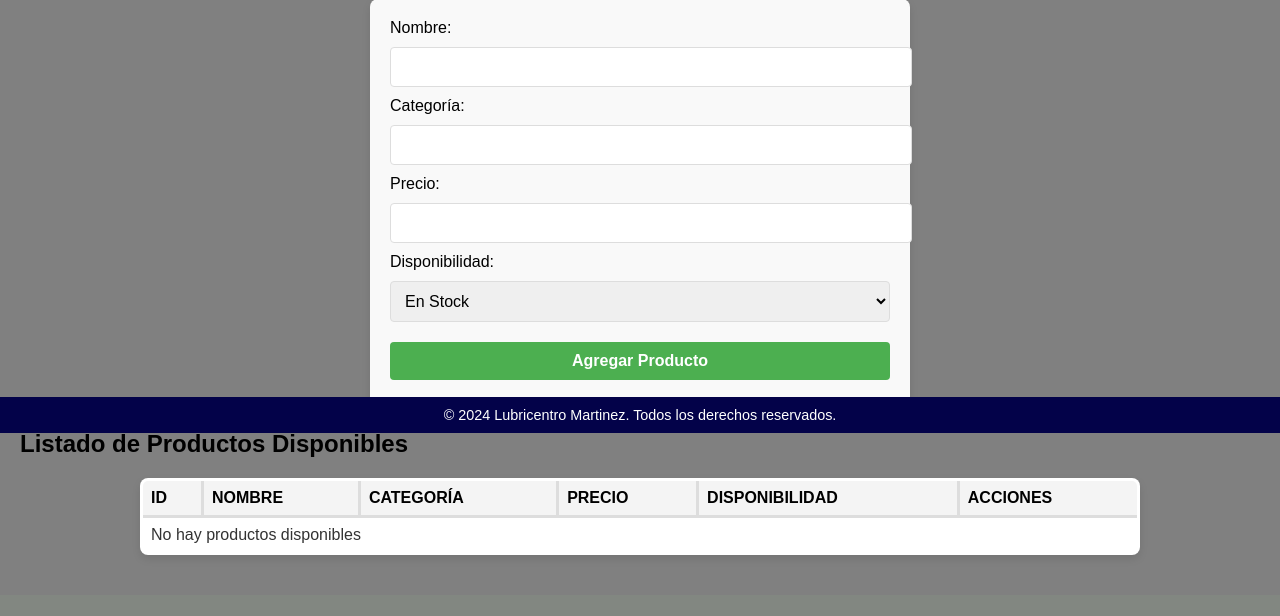
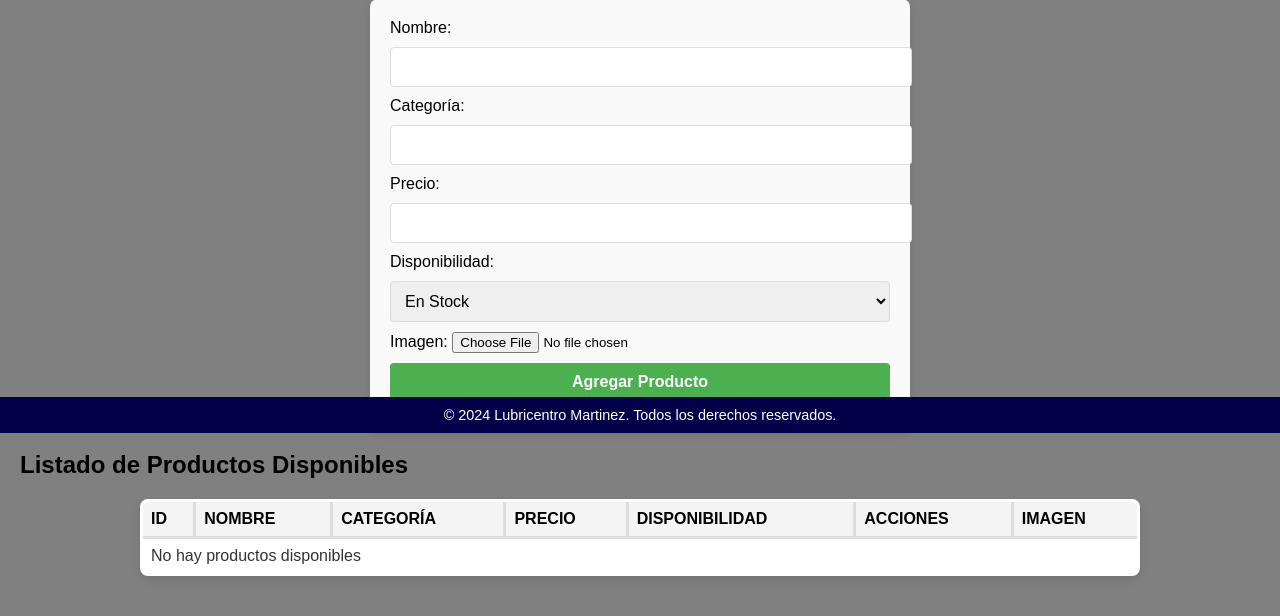
Before and after one commit to Alemartinezz15/tp-paradigmas, a PHP site: page /html/admin.php in a window 1280 px wide. Shown: the part 367-983 px from the top of the page. Before the commit the page ends 927 px from the top, so only its background shows below. Run offline with PHP 8.4, Linux system fonts and the light colour scheme; the visitor is signed in with stand-in values (Sample User, id 1); data that the repository does not hold is empty.

Commit message:
ultimos cambios

```diff
--- a/css/auth.css
+++ b/css/auth.css
@@ -5,7 +5,7 @@ form {
     max-width: 400px;
     margin: 0 auto;
     padding: 20px;
-    border: 1px solid #ddd;
+    border: 1px solid #dddddd;
     border-radius: 8px;
     background-color: #f9f9f9;
     box-shadow: 0 2px 10px rgba(0, 0, 0, 0.1);
--- a/html/admin.php
+++ b/html/admin.php
@@ -7,7 +7,6 @@ if (!isset($_SESSION['user_role']) || $_SESSION['user_role'] != 'admin') {
     header("Location: login.php");
     exit();
 }
-
 
 if (isset($_GET['editar'])) {
     $id = $_GET['editar'];
@@ -27,8 +26,22 @@ if ($_SERVER['REQUEST_METHOD'] === 'POST' && isset($_POST['actualizar'])) {
     $precio = $_POST['precio'];
     $disponibilidad = $_POST['disponibilidad'];
 
-    $stmt = $conn->prepare("UPDATE productos SET nombre = ?, categoria = ?, precio = ?, disponibilidad = ? WHERE id = ?");
-    $stmt->bind_param("ssdsi", $nombre, $categoria, $precio, $disponibilidad, $id);
+    // Procesar la imagen
+    $imagen = '';
+    if (isset($_FILES['imagen']) && $_FILES['imagen']['error'] == 0) {
+        $ruta_destino = 'C:/xampp/htdocs/tp/img_crud/' . basename($_FILES['imagen']['name']);
+        if (move_uploaded_file($_FILES['imagen']['tmp_name'], $ruta_destino)) {
+            $imagen = $ruta_destino;
+        }
+    }
+
+    if ($imagen) {
+        $stmt = $conn->prepare("UPDATE productos SET nombre = ?, categoria = ?, precio = ?, disponibilidad = ?, imagen = ? WHERE id = ?");
+        $stmt->bind_param("ssdssi", $nombre, $categoria, $precio, $disponibilidad, $imagen, $id);
+    } else {
+        $stmt = $conn->prepare("UPDATE productos SET nombre = ?, categoria = ?, precio = ?, disponibilidad = ? WHERE id = ?");
+        $stmt->bind_param("ssdsi", $nombre, $categoria, $precio, $disponibilidad, $id);
+    }
 
     if ($stmt->execute()) {
         header("Location: " . $_SERVER['PHP_SELF']);
@@ -46,8 +59,17 @@ if ($_SERVER['REQUEST_METHOD'] === 'POST' && isset($_POST['crear'])) {
     $precio = $_POST['precio'];
     $disponibilidad = $_POST['disponibilidad'];
 
-    $stmt = $conn->prepare("INSERT INTO productos (nombre, categoria, precio, disponibilidad) VALUES (?, ?, ?, ?)");
-    $stmt->bind_param("ssds", $nombre, $categoria, $precio, $disponibilidad);
+    // Procesar la imagen
+    $imagen = '';
+    if (isset($_FILES['imagen']) && $_FILES['imagen']['error'] == 0) {
+        $ruta_destino = 'C:/xampp/htdocs/tp/img_crud/' . basename($_FILES['imagen']['name']);
+        if (move_uploaded_file($_FILES['imagen']['tmp_name'], $ruta_destino)) {
+            $imagen = $ruta_destino;
+        }
+    }
+
+    $stmt = $conn->prepare("INSERT INTO productos (nombre, categoria, precio, disponibilidad, imagen) VALUES (?, ?, ?, ?, ?)");
+    $stmt->bind_param("ssdss", $nombre, $categoria, $precio, $disponibilidad, $imagen);
 
     if ($stmt->execute()) {
         header("Location: " . $_SERVER['PHP_SELF']);
@@ -84,6 +106,7 @@ if (isset($_GET['eliminar'])) {
     <title>CRUD Productos - Lubricentro Martinez</title>
     <link rel="stylesheet" href="../css/listado_tabla.css">
     <link rel="stylesheet" href="../css/styles.css">
+
 </head>
 
 <body>
@@ -105,7 +128,8 @@ if (isset($_GET['eliminar'])) {
         <!-- Formulario para crear o editar producto -->
         <section>
             <h2><?php echo isset($producto) ? 'Editar Producto' : 'Crear Producto'; ?></h2>
-            <form id="productoForm" method="post">
+            <form id="productoForm" method="post" enctype="multipart/form-data">
+
                 <input type="hidden" name="id" value="<?php echo isset($producto) ? $producto['id'] : ''; ?>">
 
                 <label for="nombre">Nombre:</label>
@@ -122,6 +146,9 @@ if (isset($_GET['eliminar'])) {
                     <option value="En Stock" <?php if (isset($producto) && $producto['disponibilidad'] == 'En Stock') echo 'selected'; ?>>En Stock</option>
                     <option value="Agotado" <?php if (isset($producto) && $producto['disponibilidad'] == 'Agotado') echo 'selected'; ?>>Agotado</option>
                 </select><br>
+
+                <label for="imagen">Imagen:</label>
+                <input type="file" name="imagen" accept="image/*"><br>
 
                 <button type="submit" name="<?php echo isset($producto) ? 'actualizar' : 'crear'; ?>">
                     <?php echo isset($producto) ? 'Actualizar Producto' : 'Agregar Producto'; ?>
@@ -141,6 +168,7 @@ if (isset($_GET['eliminar'])) {
                         <th>Precio</th>
                         <th>Disponibilidad</th>
                         <th>Acciones</th>
+                        <th>Imagen</th>
                     </tr>
                 </thead>
                 <tbody id="productosTabla">
@@ -160,11 +188,18 @@ if (isset($_GET['eliminar'])) {
                                 <td>
                                     <a href='?editar=" . $row["id"] . "'>Editar</a> |
                                     <a href='?eliminar=" . $row["id"] . "' onclick=\"return confirm('¿Estás seguro de que deseas eliminar este producto?');\">Eliminar</a>
-                                </td>
-                            </tr>";
+                                </td>";
+
+                            // Mostrar imagen del producto
+                            if (isset($row['imagen']) && $row['imagen'] != '') {
+                                echo "<td><img src='/tp/img_crud/" . basename($row['imagen']) . "' alt='Imagen del producto' width='50'></td>";
+                            } else {
+                                echo "<td>Sin imagen</td>";
+                            }
+                            echo "</tr>";
                         }
                     } else {
-                        echo "<tr><td colspan='6'>No hay productos disponibles</td></tr>";
+                        echo "<tr><td colspan='7'>No hay productos disponibles</td></tr>";
                     }
                     ?>
                 </tbody>
--- a/html/nosotros.php
+++ b/html/nosotros.php
@@ -29,7 +29,7 @@
     <main>
 
         <!-- Carrusel de Trabajos Realizados -->
-<h2>Guía de Trabajos Realizados</h2>
+<h2>Galería de Trabajos Realizados</h2>
 <div class="carousel">
     <div class="carousel-inner">
         <figure>
```
Also changed, not shown: html/listado_box.php (+2 -5 lines), Imagenes/PH2.png (added), img_crud/Aceite.png (added), img_crud/FiltroAceite.png (added), img_crud/FiltroAire.png (added), img_crud/FiltroAireAR.png (added), img_crud/PH2.png (added), img_crud/PH3614.png (added), img_crud/PH6607.png (added), img_crud/R.png (renamed from Imagenes/R.png).
